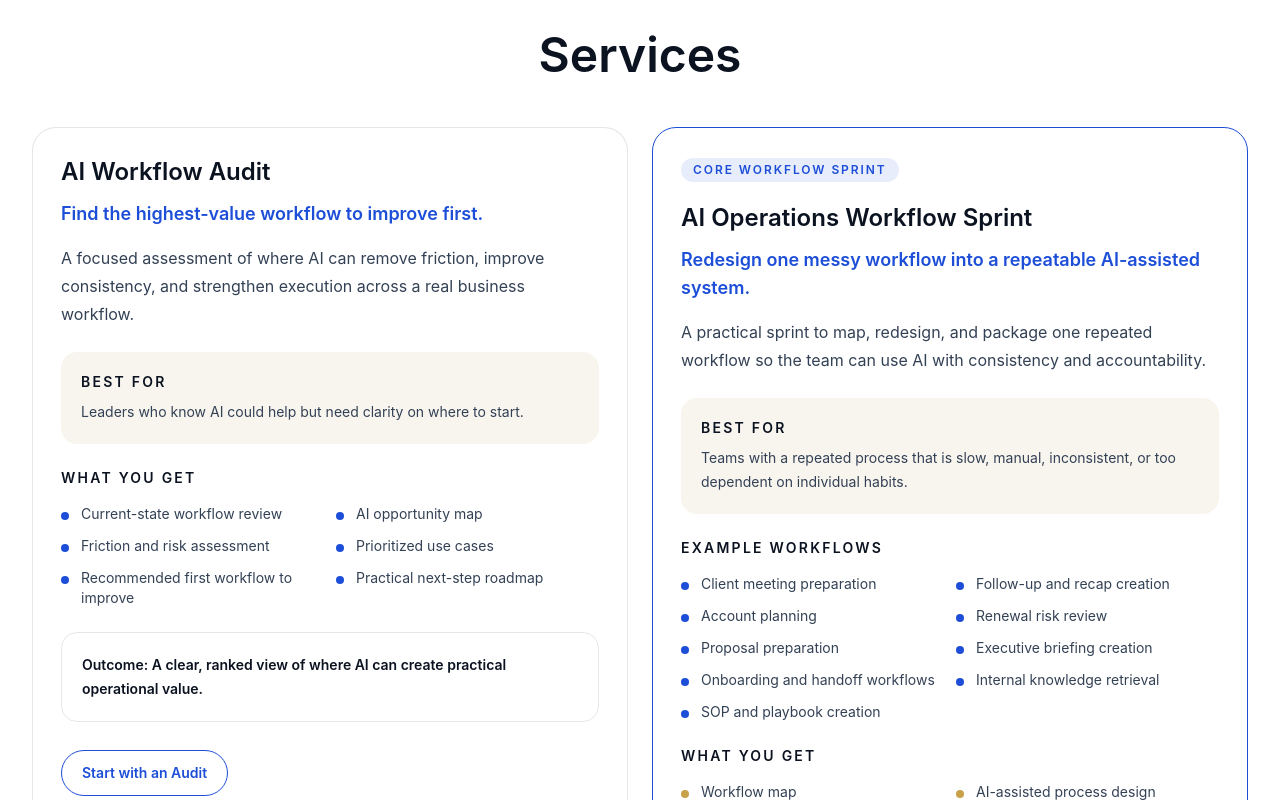
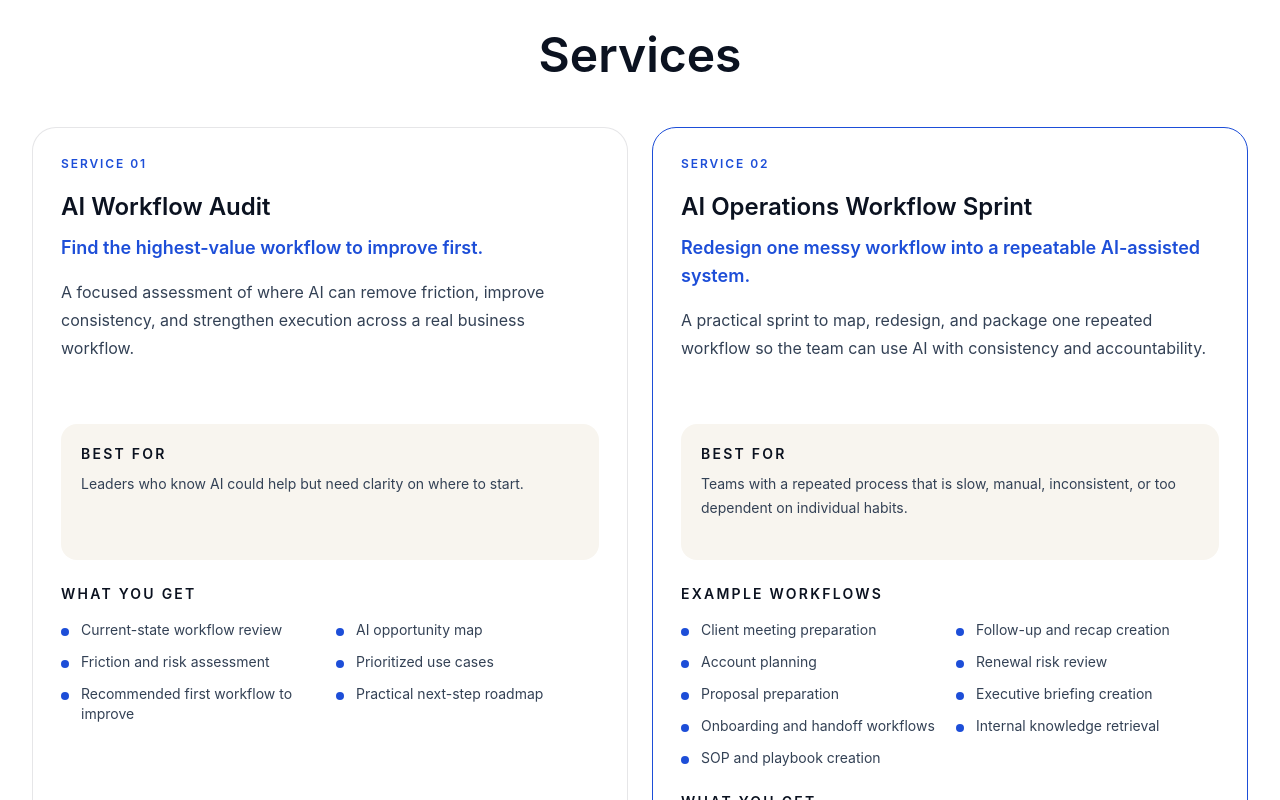
Before and after one commit to zpalevani/automation_with_zara, a Next.js app: page / in a window 1280 px wide. Shown: the part 2360-3160 px from the top of the page. Built offline with nearby package versions, Linux system fonts and the light colour scheme.

Commit message:
Align service card layout

```diff
--- a/app/page.tsx
+++ b/app/page.tsx
@@ -578,22 +578,21 @@ export default function Home() {
       <section id="services" className="px-5 py-20 lg:px-8">
         <div className="mx-auto max-w-7xl">
           <SectionIntro title="Services" />
-          <div className="mt-12 grid gap-6 lg:grid-cols-2">
-            {services.map((service) => (
+          <div className="mt-12 grid items-stretch gap-6 lg:grid-cols-2">
+            {services.map((service, index) => (
               <article
                 key={service.title}
-                className={`rounded-3xl border p-7 shadow-crisp transition hover:-translate-y-1 hover:shadow-soft ${
+                className={`flex h-full flex-col rounded-3xl border p-7 shadow-crisp transition hover:-translate-y-1 hover:shadow-soft ${
                   service.featured
                     ? "border-royal bg-white"
                     : "border-navy/10 bg-white"
                 }`}
               >
-                {service.featured ? (
-                  <p className="mb-5 inline-flex rounded-full bg-royal/10 px-3 py-1 text-xs font-semibold uppercase tracking-[0.16em] text-royal">
-                    Core workflow sprint
+                <p className="text-xs font-semibold uppercase tracking-[0.16em] text-royal">
+                  Service 0{index + 1}
                 </p>
-                ) : null}
-                <h3 className="text-2xl font-semibold text-navy">
+                <div className="mt-5 lg:min-h-[13rem]">
+                  <h3 className="text-2xl font-semibold leading-tight text-navy">
                     {service.title}
                   </h3>
                   <p className="mt-3 text-lg font-semibold leading-7 text-royal">
@@ -602,7 +601,8 @@ export default function Home() {
                   <p className="mt-4 leading-7 text-slatecopy">
                     {service.description}
                   </p>
-                <dl className="mt-6 rounded-2xl bg-ivory p-5">
+                </div>
+                <dl className="mt-6 rounded-2xl bg-ivory p-5 lg:min-h-[8.5rem]">
                   <dt className="text-sm font-semibold uppercase tracking-[0.16em] text-navy">
                     Best for
                   </dt>
@@ -647,15 +647,17 @@ export default function Home() {
                     </ul>
                   </div>
                 ) : null}
-                <p className="mt-6 rounded-2xl border border-navy/10 p-5 text-sm font-semibold leading-6 text-navy">
+                <div className="mt-auto pt-6">
+                  <p className="rounded-2xl border border-navy/10 p-5 text-sm font-semibold leading-6 text-navy">
                     Outcome: {service.outcome}
                   </p>
                   <a
                     href="#contact"
-                  className="mt-7 inline-flex min-h-11 items-center justify-center rounded-full border border-royal px-5 py-3 text-sm font-semibold text-royal transition hover:bg-royal hover:text-white"
+                    className="mt-7 inline-flex min-h-11 w-full items-center justify-center rounded-full border border-royal px-5 py-3 text-sm font-semibold text-royal transition hover:bg-royal hover:text-white"
                   >
                     {service.cta}
                   </a>
+                </div>
               </article>
             ))}
           </div>
```
Lines whose indentation alone changed are shown as unchanged.
